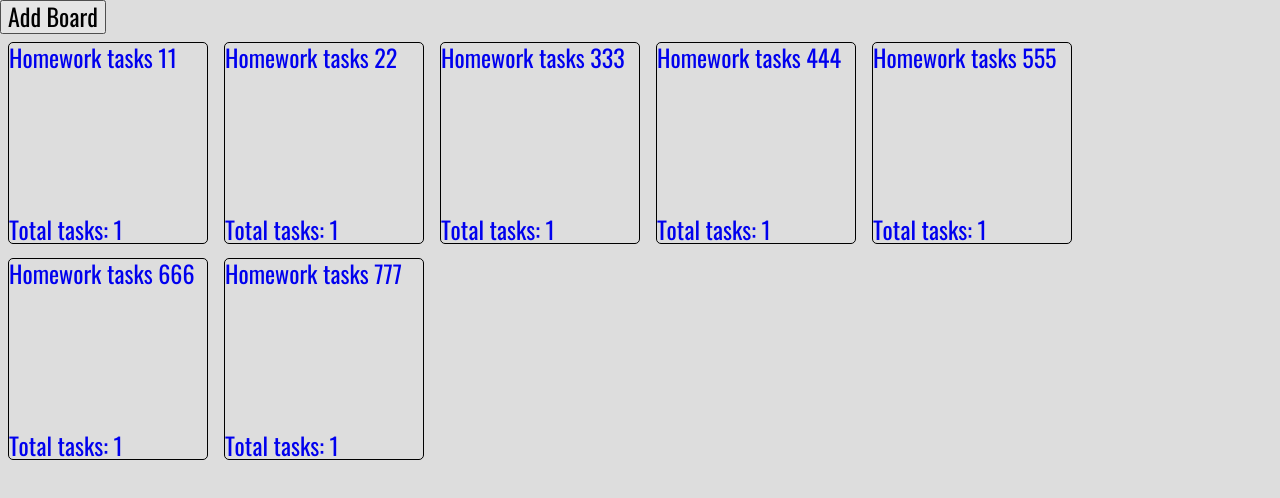
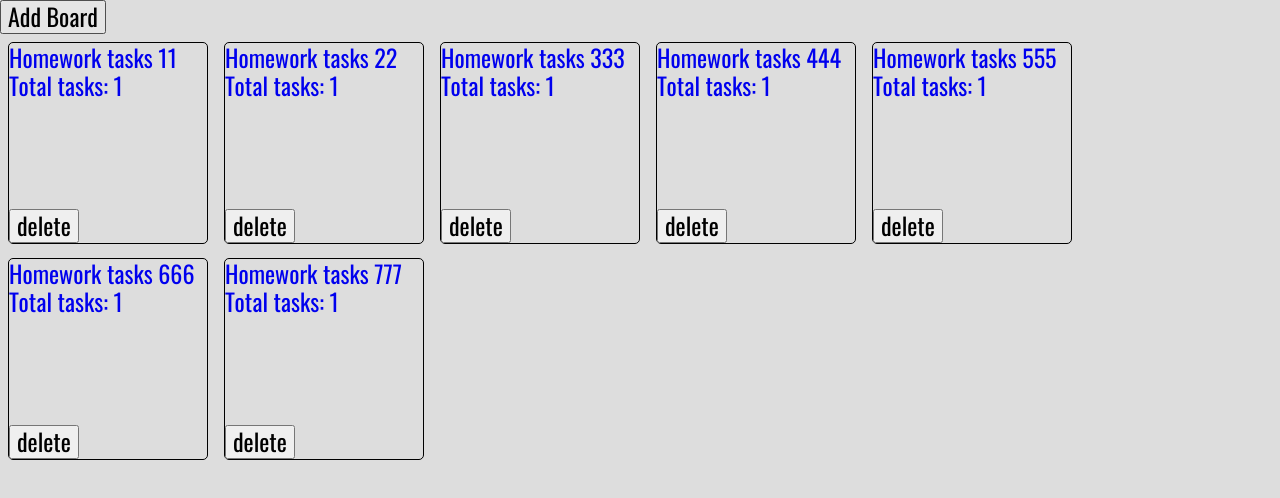
Before and after one commit to dino19981/RSS-project-management-app, a React (Create React App) app: page /boards in a window 1280 px wide. Shown: the top 498 px of the page. Built offline with nearby package versions, Linux system fonts and the light colour scheme.

Commit message:
feat: add classname to link

```diff
--- a/src/components/Boards/BoardPreview/BoardPreview.tsx
+++ b/src/components/Boards/BoardPreview/BoardPreview.tsx
@@ -1,7 +1,9 @@
-import React from 'react';
+import React, { useState } from 'react';
 import { Link } from 'react-router-dom';
 import { TBoard } from '../../../models/board';
 import { TColumn } from '../../../models/column';
+import Button from '../../button/Button';
+import Modal from '../../modal/Modal';
 
 function calculateTask(columns: TColumn[] | undefined) {
   if (columns === undefined) return null;
@@ -17,13 +19,39 @@ function calculateTask(columns: TColumn[] | undefined) {
 function BoardPreview({ id, title, columns }: TBoard) {
   const taskCount = calculateTask(columns);
 
+  const [isModalActive, setModal] = useState(false);
+
+  function closeModal() {
+    setModal(false);
+  }
+
+  function openModal() {
+    setModal(true);
+  }
+  async function deleteBoard() {
+    console.log('delete board');
+  }
+
   return (
-    <Link to={`/boards/${id}`}>
-      <div className="board_preview">
+    <div className="board_preview">
+      <Link to={`/boards/${id}`} className="board_preview__link">
         <div className="board_preview_title">{title}</div>
         {taskCount && <div className="board_preview__task-count">Total tasks: {taskCount}</div>}
+      </Link>
+      <div className="board_preview_footer">
+        <Button handler={openModal} text="delete" />
+        {isModalActive && (
+          <Modal
+            formId="modalForm"
+            handleCloseModal={closeModal}
+            submitBtnName="OK"
+            handler={deleteBoard}
+          >
+            <div>Are you sure ?</div>
+          </Modal>
+        )}
       </div>
-    </Link>
+    </div>
   );
 }
 
```
